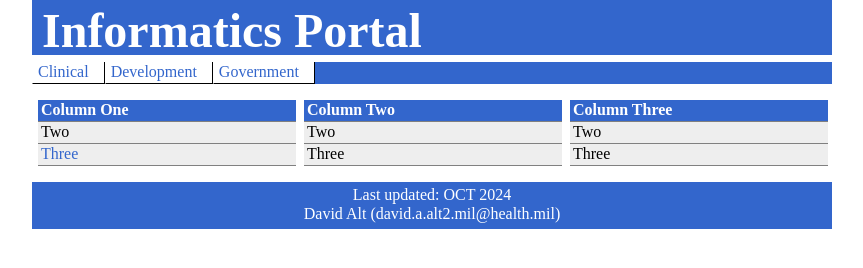
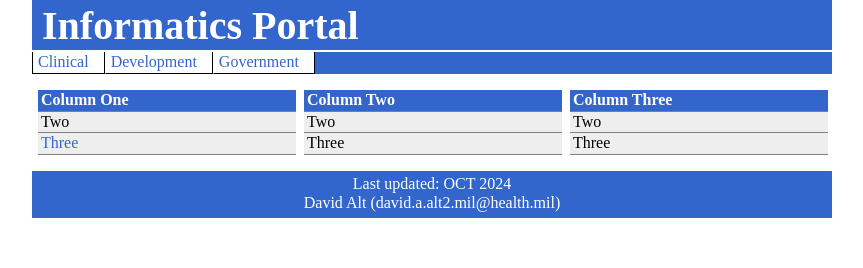
Before and after one commit to DavidAlt/web-portal, a plain HTML site: page index.html in a window 1280 px wide. Shown: the whole page, without its empty margins (208-1071 px from the left). Drawn offline with Linux system fonts and the light colour scheme.

Commit message:
reduced sized of header/menu

```diff
--- a/index.html
+++ b/index.html
@@ -15,7 +15,7 @@
     </div> <!-- banner -->
 
     <ul id="menu">
-        <li><a href="">Clinical</a></li>
+        <li style="border-left: solid 1px black;"><a href="">Clinical</a></li>
         <li><a href="">Development</a></li>
         <li><a href="">Government</a></li>
     </ul> <!-- menu -->
--- a/style.css
+++ b/style.css
@@ -73,9 +73,9 @@ span:hover * {
 #banner {
     background: #36C;
     color: white;
-    font-size: 3em;
+    font-size: 2.5em;
     font-weight: bold;
-    height: 55px;
+    height: 50px;
     width: 800px;
 }
 
@@ -89,7 +89,7 @@ span:hover * {
 #menu li {
     background: white;
     border-bottom: solid 1px black;
-    border-left: solid 1px white;
+    border-left: solid 1px transparent;
     border-right: solid 1px black;
     float: left;
     padding: 0 15px 0 5px;
```
